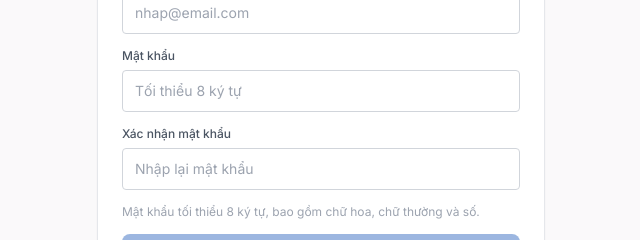
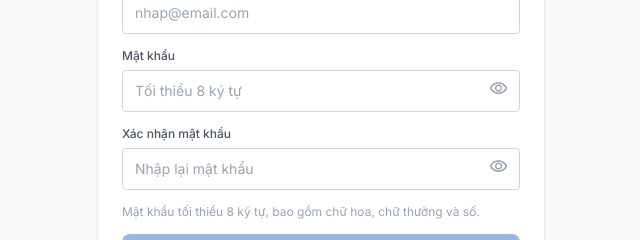
Before and after one commit to tucpd0312-vnu/dentAI, a Next.js app in the folder web/frontend/: page /register in a window 1280 px wide. Shown: the part 429-669 px from the top of the page, without its empty margins (319-959 px from the left). Built offline with nearby package versions, Linux system fonts and the light colour scheme.

Commit message:
fix: add password visibility controls to registration

```diff
--- a/web/frontend/src/app/(auth)/register/page.tsx
+++ b/web/frontend/src/app/(auth)/register/page.tsx
@@ -70,6 +70,8 @@ export default function RegisterPage() {
     organization: '',
     note: '',
   });
+  const [showPassword, setShowPassword] = useState(false);
+  const [showConfirmPassword, setShowConfirmPassword] = useState(false);
   const [submitting, setSubmitting] = useState(false);
   const [error, setError] = useState<string | null>(null);
 
@@ -279,30 +281,60 @@ export default function RegisterPage() {
 
         <div>
           <label className="mb-1.5 block text-xs font-medium text-gray-600">Mật khẩu</label>
+          <div className="relative">
             <input
-            type="password"
+              type={showPassword ? 'text' : 'password'}
               value={form.password}
               onChange={e => update('password', e.target.value)}
               placeholder="Tối thiểu 8 ký tự"
               required
+              minLength={8}
               disabled={submitting}
-            className={inputCls}
+              className={`${inputCls} pr-10`}
             />
+            <button
+              type="button"
+              onClick={() => setShowPassword(value => !value)}
+              disabled={submitting}
+              aria-label={showPassword ? 'Ẩn mật khẩu' : 'Hiện mật khẩu'}
+              title={showPassword ? 'Ẩn mật khẩu' : 'Hiện mật khẩu'}
+              className="absolute right-2 top-1/2 -translate-y-1/2 rounded p-1 text-gray-400 hover:bg-gray-100 hover:text-gray-600 disabled:opacity-40"
+            >
+              <span className="material-symbols-outlined block text-[19px]">
+                {showPassword ? 'visibility_off' : 'visibility'}
+              </span>
+            </button>
+          </div>
         </div>
 
         <div>
           <label className="mb-1.5 block text-xs font-medium text-gray-600">
             Xác nhận mật khẩu
           </label>
+          <div className="relative">
             <input
-            type="password"
+              type={showConfirmPassword ? 'text' : 'password'}
               value={form.confirmPassword}
               onChange={e => update('confirmPassword', e.target.value)}
               placeholder="Nhập lại mật khẩu"
               required
+              minLength={8}
               disabled={submitting}
-            className={inputCls}
+              className={`${inputCls} pr-10`}
             />
+            <button
+              type="button"
+              onClick={() => setShowConfirmPassword(value => !value)}
+              disabled={submitting}
+              aria-label={showConfirmPassword ? 'Ẩn mật khẩu xác nhận' : 'Hiện mật khẩu xác nhận'}
+              title={showConfirmPassword ? 'Ẩn mật khẩu xác nhận' : 'Hiện mật khẩu xác nhận'}
+              className="absolute right-2 top-1/2 -translate-y-1/2 rounded p-1 text-gray-400 hover:bg-gray-100 hover:text-gray-600 disabled:opacity-40"
+            >
+              <span className="material-symbols-outlined block text-[19px]">
+                {showConfirmPassword ? 'visibility_off' : 'visibility'}
+              </span>
+            </button>
+          </div>
         </div>
 
         <p className="text-xs text-gray-400">
```
Lines whose indentation alone changed are shown as unchanged.
